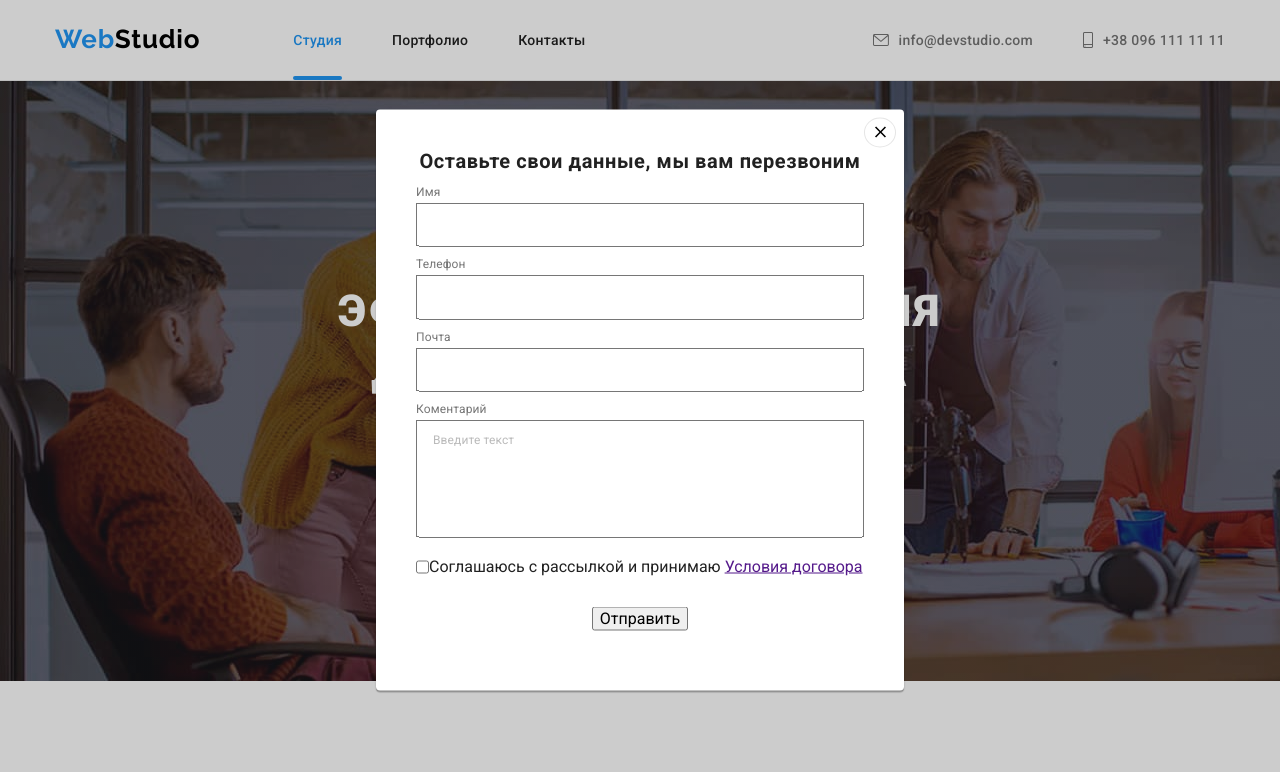
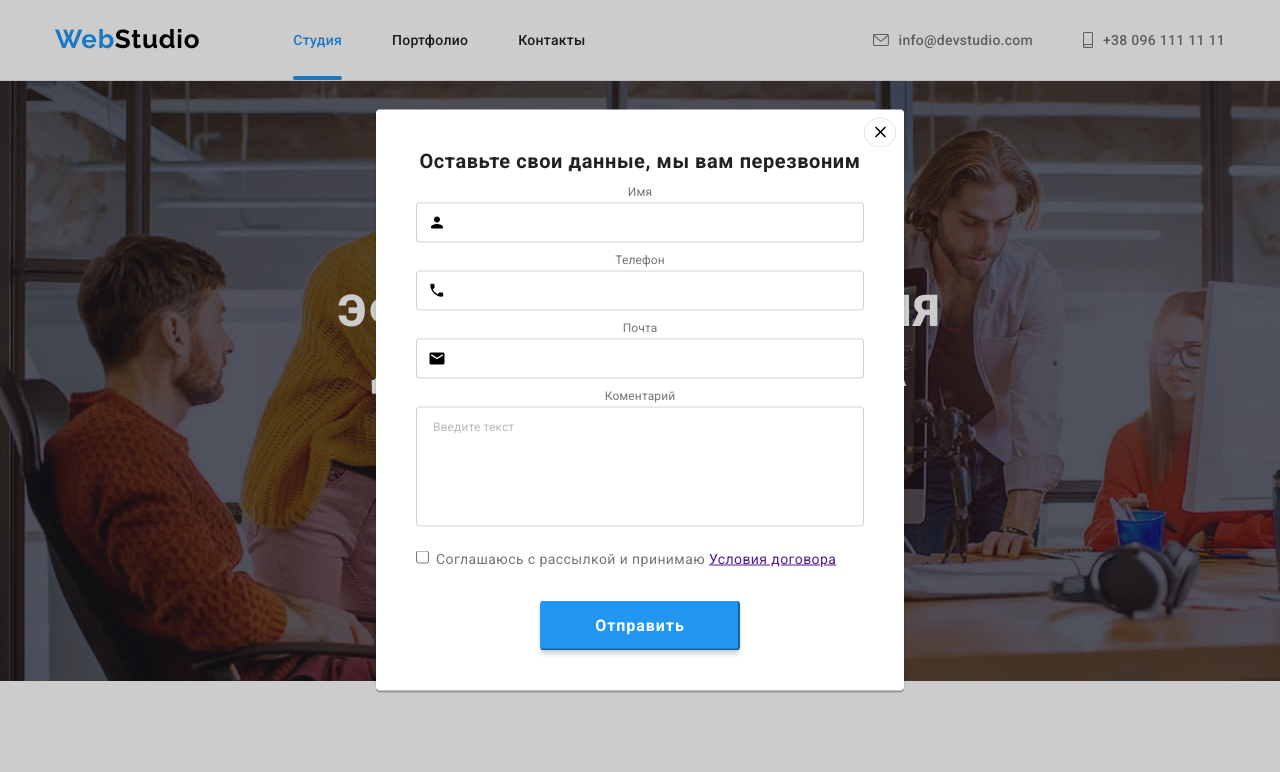
Before and after one commit to Holms85/goit-markup-hw-06, a plain HTML site: page index.html in a window 1280 px wide. Both pictures are taken after a click on the button "Заказать услугу". Shown: the top 772 px of the page. Drawn offline with nearby package versions, Linux system fonts and the light colour scheme.

Commit message:
modal form

```diff
--- a/css/styles.css
+++ b/css/styles.css
@@ -766,7 +766,7 @@ header .container {
     opacity var(--time-hov-fok--) var(--cubic-bezier--);
 }
 
-.modal-text {
+.modal-title {
   font-weight: 700;
   font-size: 20px;
   line-height: calc(23 / 20);
@@ -795,18 +795,19 @@ header .container {
 }
 
 .form {
-  width: 448px;
-  margin-left: auto;
-  margin-right: auto;
+  text-align: center;
+  padding: 40px;
+  padding-top: 0;
 }
 
-.form-item {
+.form-field {
+  position: relative;
   margin-bottom: 10px;
   display: flex;
   flex-direction: column;
 }
 
-.form-item label {
+.form-field label {
   font-weight: 400;
   font-size: 12px;
   line-height: calc(14 / 12);
@@ -815,17 +816,30 @@ header .container {
   margin-bottom: 4px;
 }
 
-.form-item input {
-  margin: 0;
+.form-field input {
+  width: 100%;
+  height: 40px;
   padding: 11px 12px;
+  padding-left: 42px;
+  border: 1px solid rgba(33, 33, 33, 0.2);
+  border-radius: 4px;
 }
 
-.form-item textarea {
+.form-input-icon {
+  position: absolute;
+  top: 50%;
+  left: 12px;
+}
+
+.form-field textarea {
+  height: 120px;
   resize: none;
   padding: 12px 16px;
+  border: 1px solid rgba(33, 33, 33, 0.2);
+  border-radius: 4px;
 }
 
-.form-item textarea::placeholder {
+.form-field textarea::placeholder {
   font-weight: 400;
   font-size: 12px;
   line-height: calc(14 / 12);
@@ -841,8 +855,30 @@ header .container {
   margin-bottom: 30px;
 }
 
+.form-policy input {
+  margin-right: 7px;
+}
+
+.form-policy-text {
+  font-weight: normal;
+  font-size: 14px;
+  line-height: calc(24 / 14);
+  letter-spacing: 0.03em;
+  color: #757575;
+}
+
 .form-btn {
-  display: flex;
-  margin-left: auto;
-  margin-right: auto;
+  font-weight: 700;
+  font-size: 16px;
+  line-height: calc(30 / 16);
+  letter-spacing: 0.06em;
+  background-color: var(--accent-color);
+  color: var(--main-title-color);
+  cursor: pointer;
+  min-width: 200px;
+  min-height: 50px;
+  box-shadow: 0px 4px 4px rgba(0, 0, 0, 0.15);
+  outline: none;
+  border-radius: 4px;
+  border-color: var(--accent-color);
 }
--- a/index.html
+++ b/index.html
@@ -295,38 +295,46 @@
 
     <div class="backdrop is-hidden" data-modal>
         <div class="modal">
-            <p class="modal-text">Оставьте свои данные, мы вам перезвоним</p>
+            <p class="modal-title">Оставьте свои данные, мы вам перезвоним</p>
             <button class="modal-btn" type="button" data-modal-close><svg class="modal-btn-icon" width="18" height="18">
                 <use href="images/icons.svg#icon-close-black"></use>
             </svg></button>
             <form class="form">
-                <ul class="list form-list">
-                    <li class="form-item">
+                <div class="form-field">
                         <label for="name">Имя</label>
+                        <svg class="form-input-icon" width="18" height="18">
+                            <use href="images/icons.svg#icon-person-black"></use>
+                        </svg>
                         <input type="text" name="name" id="name">
-                </li>
-                    <li class="form-item">
+                </div>
+
+                <div class="form-field">
                         <label for="tel">Телефон</label>
+
+                        <svg class="form-input-icon" width="18" height="18">
+                            <use href="images/icons.svg#icon-phone-black"></use>
+                        </svg>
                         <input type="tel" name="tel" id="tel">
-                </li>
-                    <li class="form-item">
+
+                </div>
+
+                <div class="form-field">
                         <label for="email">Почта</label>
+                        <svg class="form-input-icon" width="18" height="18">
+                            <use href="images/icons.svg#icon-email-black"></use>
+                        </svg>
                         <input type="email" name="email" id="email">
-                    </li>
-                    <li class="form-item">
+                </div>
+                    <div class="form-field">
                         <label for="comment">Коментарий</label>
                     <textarea name="comment" id="comment" rows="5" placeholder="Введите текст"></textarea>
-                </li>
-                    </ul>
-                <div class="form-policy">
-                    <input type="checkbox" name="policy" id="policy">
-                    <label for="policy">Соглашаюсь с рассылкой и принимаю <a href="">Условия договора</a> </label>
                 </div>
 
+                <div class="form-policy">
+                    <label for="policy" class="form-policy-text"><input type="checkbox" name="policy" id="policy">Соглашаюсь с рассылкой и принимаю <a href="">Условия договора</a> </label>
+                </div>
 
-
-
-                <button class="form-btn" type="submit">Отправить</button>
+ <button class="form-btn" type="submit">Отправить</button>
             </form>
         </div>
     </div>
```
